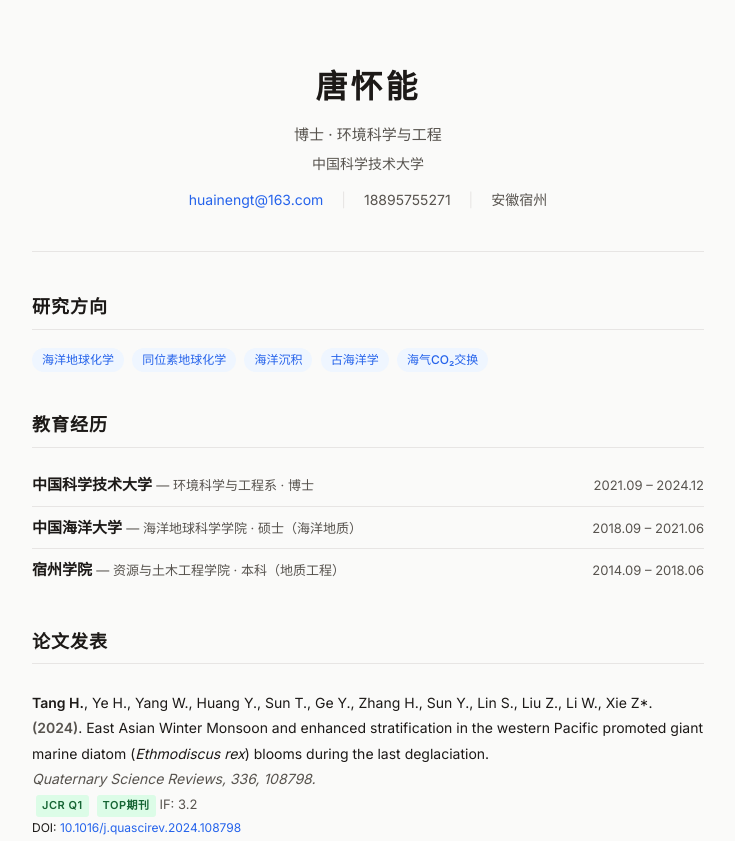
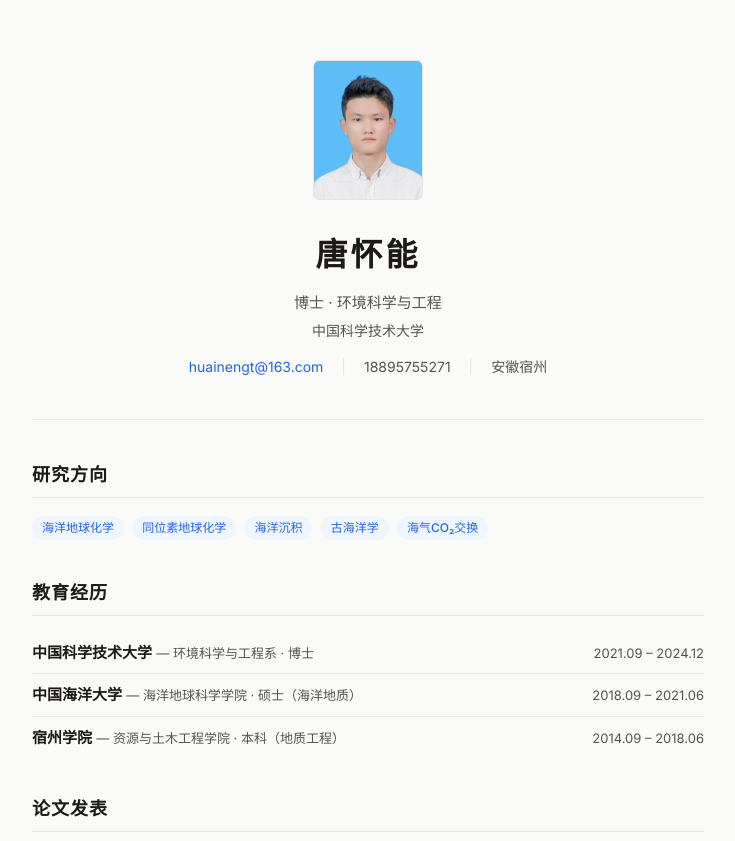
Before and after one commit to huainengt/huainengt.github.io, a plain HTML site: page index.html in a window 1280 px wide. Shown: the top 841 px of the page, without its empty margins (272-1007 px from the left). Drawn offline with Linux system fonts and the light colour scheme.

Commit message:
Add profile photo from resume

```diff
--- a/index.html
+++ b/index.html
@@ -41,6 +41,15 @@
             padding-bottom: 40px;
             border-bottom: 1px solid var(--border);
             margin-bottom: 40px;
+        }
+
+        .profile-photo {
+            width: 110px;
+            height: 140px;
+            object-fit: cover;
+            border-radius: 6px;
+            margin-bottom: 20px;
+            border: 1px solid var(--border);
         }
 
         h1 {
@@ -294,6 +303,7 @@
     <div class="container">
 
         <header>
+            <img class="profile-photo" src="photo_0.jpg" alt="唐怀能">
             <h1>唐怀能</h1>
             <p class="subtitle">博士 · 环境科学与工程</p>
             <p class="affiliation">中国科学技术大学</p>
```
Also changed, not shown: photo_0.jpg (added).
